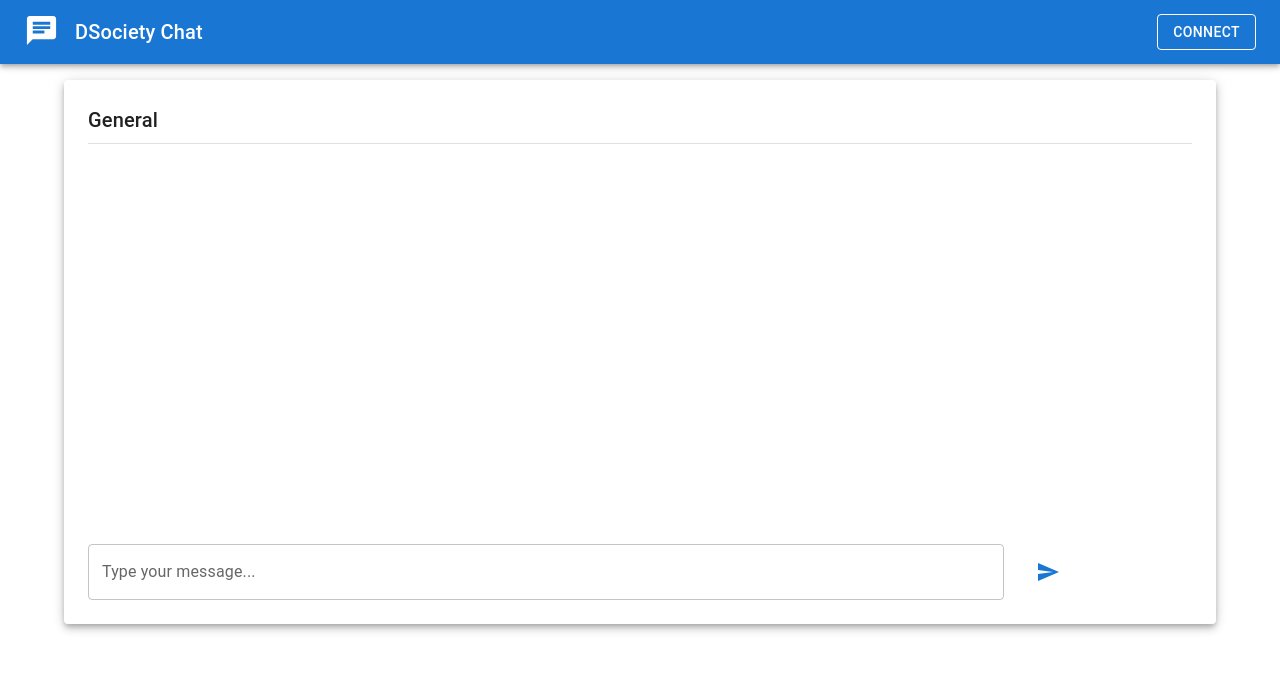
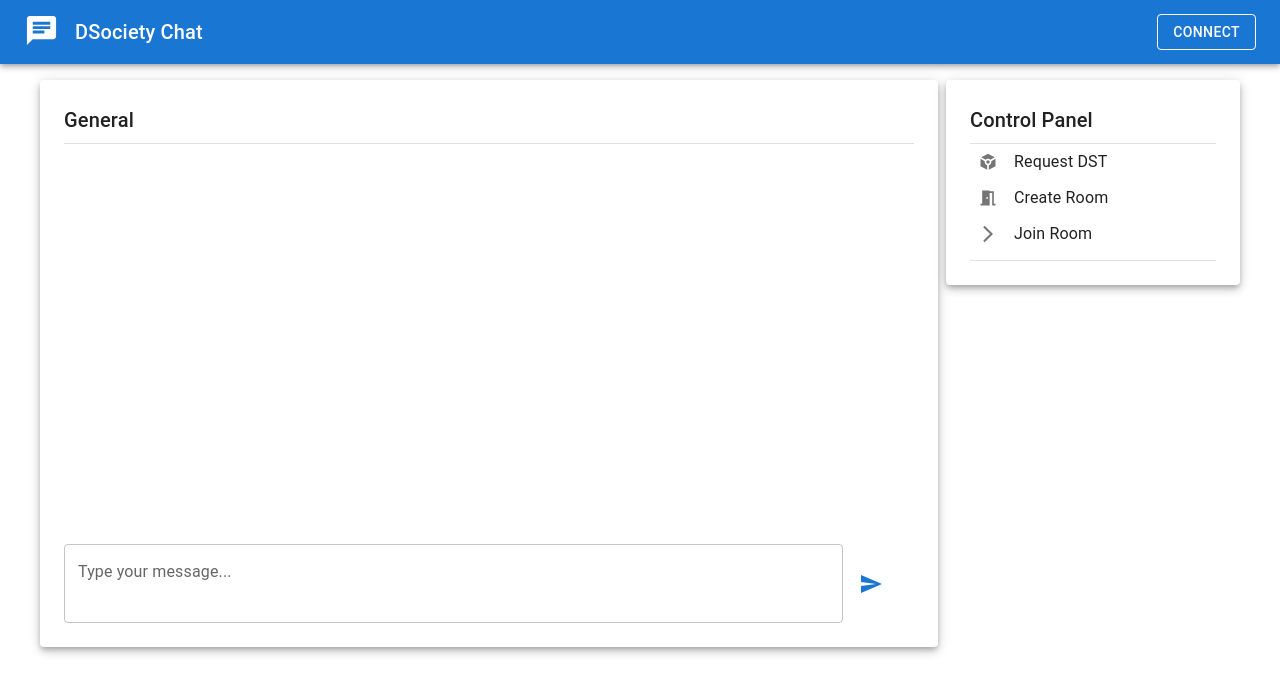
Before and after one commit to opsician/decentralized-society-chat, a React (Create React App) app in the folder dsociety-chat/: page / in a window 1280 px wide. Shown: the top 694 px of the page. Built offline with nearby package versions, Linux system fonts and the light colour scheme.

Commit message:
[ADD] control panel

```diff
--- a/dsociety-chat/src/components/chat/Chat.css
+++ b/dsociety-chat/src/components/chat/Chat.css
@@ -3,6 +3,6 @@
 }
 
 #chat-window-messages {
-    height: 18rem;
+    height: 23rem;
     overflow: auto;
 }
--- a/dsociety-chat/src/components/chat/Chat.jsx
+++ b/dsociety-chat/src/components/chat/Chat.jsx
@@ -1,8 +1,15 @@
 import { Fragment, useEffect, useState, useRef } from "react";
 import { Box } from "@mui/system";
-import { Container, Paper, Typography, Divider, Grid, List, ListItem, ListItemText, FormControl, TextField, IconButton } from "@mui/material";
+import { MenuList, MenuItem, Container, Paper, Typography, Divider, Grid, List, ListItem, ListItemIcon, ListItemText, FormControl, TextField, IconButton } from "@mui/material";
 import './Chat.css';
 import SendIcon from '@mui/icons-material/Send'
+import ContentCut from '@mui/icons-material/ContentCut';
+import ContentCopy from '@mui/icons-material/ContentCopy';
+import ContentPaste from '@mui/icons-material/ContentPaste';
+import Cloud from '@mui/icons-material/Cloud';
+import TokenIcon from '@mui/icons-material/Token';
+import MeetingRoomIcon from '@mui/icons-material/MeetingRoom';
+import ArrowForwardIosIcon from '@mui/icons-material/ArrowForwardIos';
 
 export default function Chat({
     user,
@@ -20,6 +27,8 @@ export default function Chat({
 
     const [chatMessages, setChatMessages] = useState([]);
     const [message, setMessage] = useState("");
+
+    const [roomId, setRoomId] = useState("");
 
 
     useEffect(() => {
@@ -85,14 +94,16 @@ export default function Chat({
 
     return (
         <Fragment>
-            <Container>
+            <Container disableGutters>
+                <Grid container spacing={1} alignItems="center" alignItems="stretch">
+                    <Grid id="chat" sm={9} xs={12} item>
                         <Paper elevation={5}>
                             <Box p={3}>
                                 <Typography variant="h6" gutterBottom>
                                     General
                                 </Typography>
                                 <Divider />
-                        <Grid container spacing={3} alignItems="center">
+                                <Grid container spacing={1} alignItems="center">
                                     <Grid id="chat-window" xs={12} item>
                                         <List id="chat-window-messages">
                                             {listChatMessages}
@@ -100,17 +111,18 @@ export default function Chat({
                                         </List>
 
                                     </Grid>
-                            <Grid xs={10} item>
+                                    <Grid xs={11} item>
                                         <FormControl fullWidth>
                                             <TextField
                                                 onChange={handleMessageChange}
-                                        onKeyDown={handleEnterKey}
+                                                multiline={true}
+                                                rows="2"
                                                 value={message}
                                                 label="Type your message..."
                                                 variant="outlined"/>
                                         </FormControl>
                                     </Grid>
-                            <Grid xs={2}item>
+                                    <Grid xs={1}item>
                                         <IconButton
                                             onClick={sendMessage}
                                             aria-label="send"
@@ -121,6 +133,41 @@ export default function Chat({
                                 </Grid>
                             </Box>
                         </Paper>
+                    </Grid>
+                    <Grid id="faucet" sm={3} xs={12} item>
+                        <Paper elevation={5}>
+                            <Box p={3}>
+                                <Typography variant="h6" gutterBottom>
+                                    Control Panel
+                                </Typography>
+                                <Divider />
+                                <Grid container spacing={1} alignItems="center">
+                                    <MenuList>
+                                        <MenuItem onClick={()=>alert('hello')}>
+                                            <ListItemIcon>
+                                                <TokenIcon fontSize="small" />
+                                            </ListItemIcon>
+                                            <ListItemText>Request DST</ListItemText>
+                                        </MenuItem>
+                                        <MenuItem>
+                                            <ListItemIcon>
+                                                <MeetingRoomIcon fontSize="small" />
+                                            </ListItemIcon>
+                                            <ListItemText>Create Room</ListItemText>
+                                        </MenuItem>
+                                        <MenuItem>
+                                            <ListItemIcon>
+                                                <ArrowForwardIosIcon fontSize="small" />
+                                            </ListItemIcon>
+                                            <ListItemText>Join Room</ListItemText>
+                                        </MenuItem>
+                                    </MenuList>
+                                </Grid>
+                                <Divider />
+                            </Box>
+                        </Paper>
+                    </Grid>
+                </Grid>
             </Container>
         </Fragment>
     )
```
Lines whose indentation alone changed are shown as unchanged.
